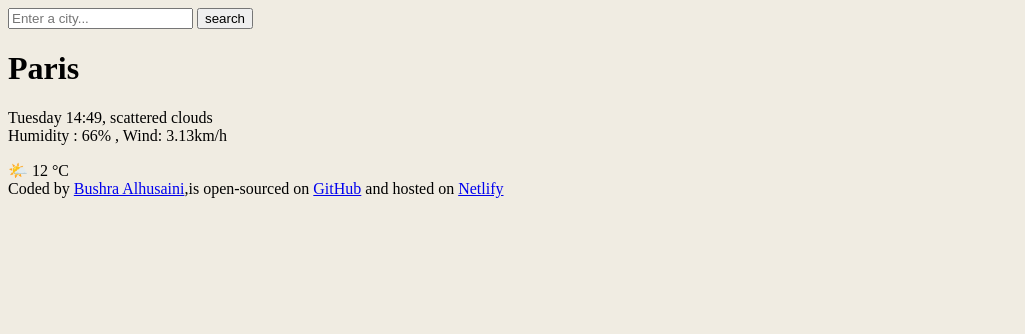
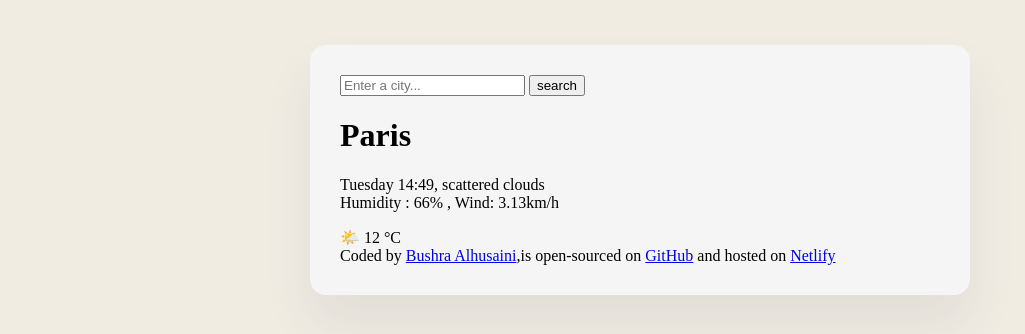
Before and after one commit to Bushra-88/SkyCast-weatherapp, a plain HTML site: page index.html in a window 1280 px wide. Shown: the whole page, without its empty margins (0-1025 px from the left). Drawn offline with Linux system fonts and the light colour scheme.

Commit message:
Added div to the body

```diff
--- a/index.html
+++ b/index.html
@@ -7,6 +7,7 @@
     <title>SkiCast</title>
   </head>
   <body>
+    <div class="weather-app">
       <header>
         <form>
           <input type="search" placeholder="Enter a city..." required />
@@ -27,7 +28,8 @@
       </main>
       <footer>
         Coded by
-      <a href="https://github.com/Bushra-88" target="_blank">Bushra Alhusaini</a
+        <a href="https://github.com/Bushra-88" target="_blank"
+          >Bushra Alhusaini</a
         >,is open-sourced on
         <a
           href="https://github.com/Bushra-88/Weather-forecast/tree/main"
@@ -39,5 +41,6 @@
           >Netlify</a
         >
       </footer>
+    </div>
   </body>
 </html>
```
Lines whose indentation alone changed are shown as unchanged.
